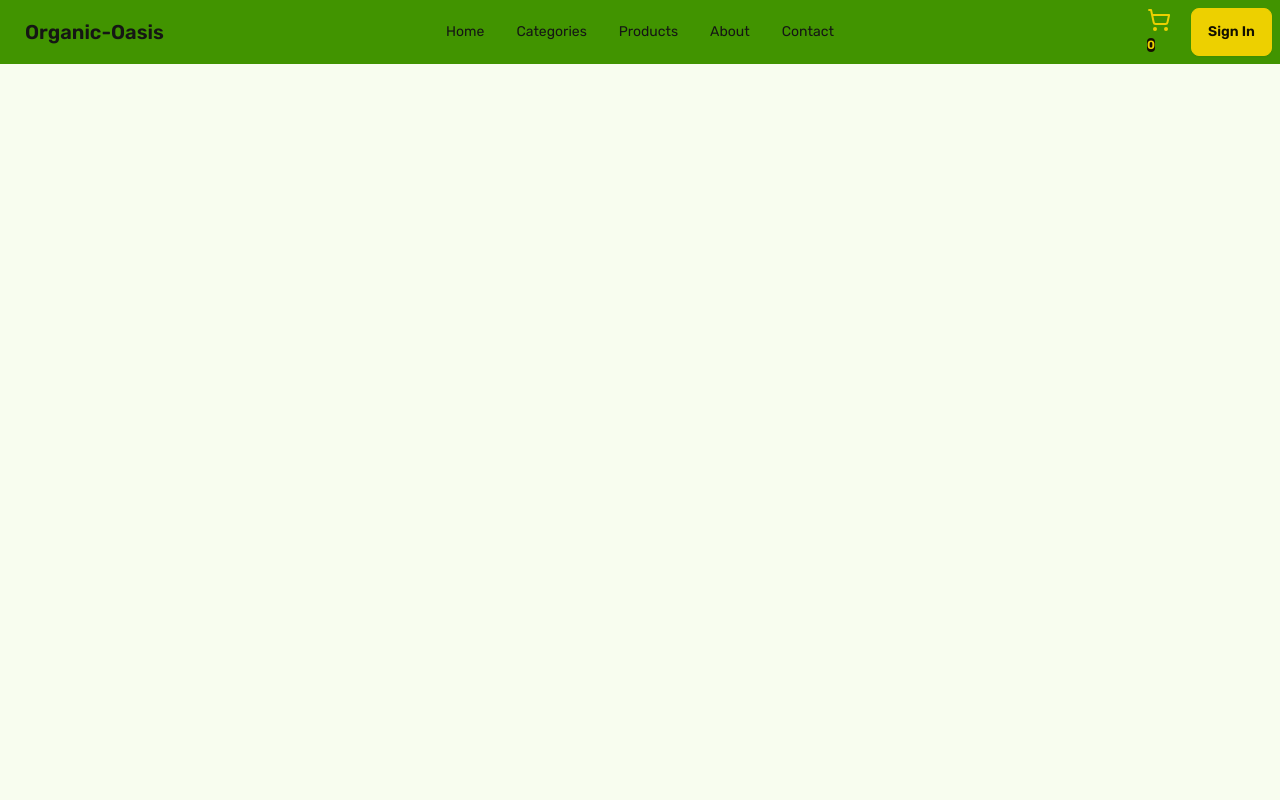
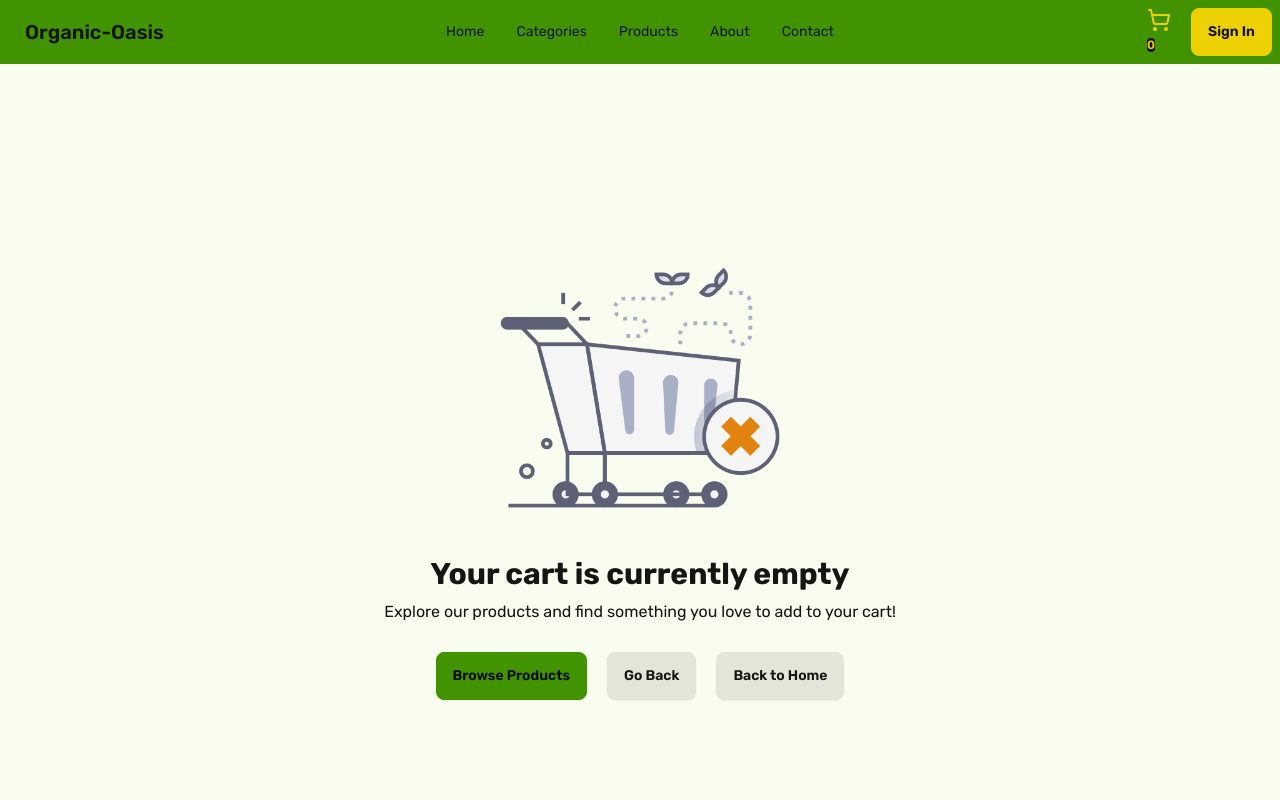
Before and after one commit to SazzatTuhin/organic-oasis-frontend, a Next.js app: page /cart in a window 1280 px wide. Shown: the top 800 px of the page. Built offline with nearby package versions, Linux system fonts and the light colour scheme.

Commit message:
add empty cart page

```diff
--- a/src/app/cart/page.tsx
+++ b/src/app/cart/page.tsx
@@ -19,6 +19,36 @@ const CartPage = () => {
   const handleCheckout = () => {};
   return (
     <main>
+      {items.length === 0 && (
+        <section className="wrapper min-h-screen flex flex-col gap-2 items-center justify-center text-center">
+          <div className="w-48 md:w-80 overflow-hidden">
+            <Image
+              src="/images/empty-cart.png"
+              alt="Empty cart"
+              width={1280}
+              height={720}
+            />
+          </div>
+          <h3 className="text-2xl md:text-3xl font-bold">
+            Your cart is currently empty
+          </h3>
+          <p>
+            Explore our products and find something you love to add to your
+            cart!
+          </p>
+          <div className="mt-5 flex items-center justify-center gap-5 flex-wrap">
+            <Link href="/products" className="btn btn-primary">
+              Browse Products
+            </Link>
+            <button onClick={() => router.back()} className="btn">
+              Go Back
+            </button>
+            <Link href="/" className="btn">
+              Back to Home
+            </Link>
+          </div>
+        </section>
+      )}
       {items.length > 0 && (
         <section className="wrapper grid grid-cols-1 xl:grid-cols-3 gap-10 xl:min-h-screen">
           <div className="xl:col-span-2">
--- a/src/redux/features/cart/cartSlice.ts
+++ b/src/redux/features/cart/cartSlice.ts
@@ -39,6 +39,7 @@ export const cartSlice = createSlice({
     },
     clearCart: (state) => {
       state.items = [];
+      toast.success("The cart has been successfully cleared.");
       state.subtotal = 0;
       state.shippingCost = 0;
       state.tax = 0;
```
